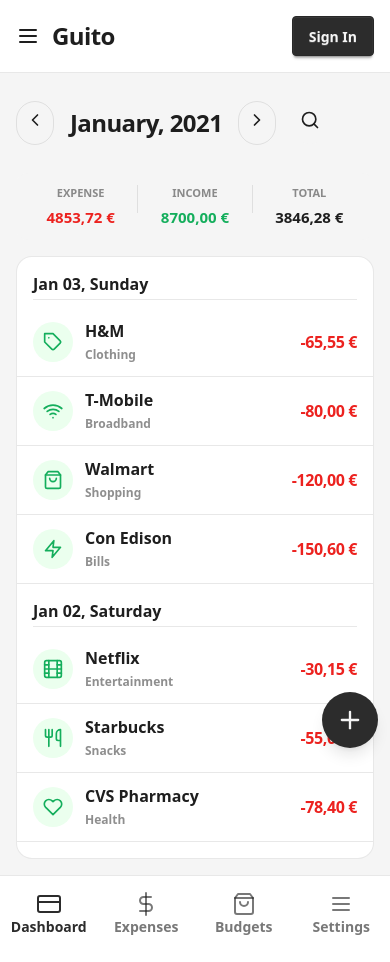
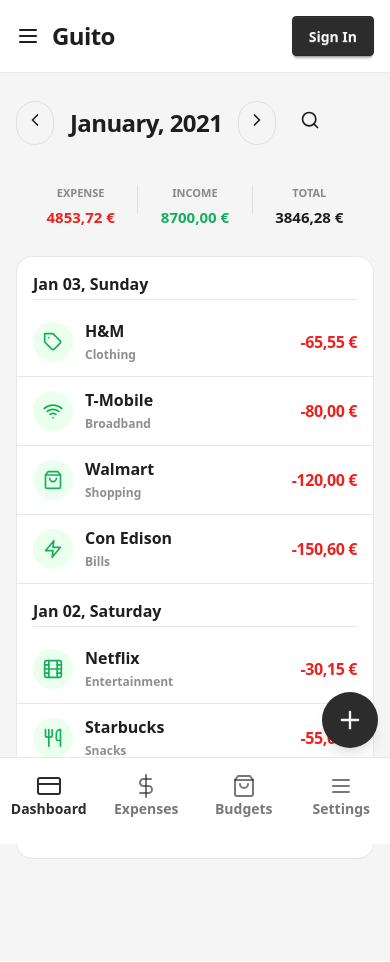
Before and after one commit to JoseHRosario/guito-ui, an Angular app: page / in a window 390 px wide. Built offline with nearby package versions, Linux system fonts and the light colour scheme.

Commit message:
fix: mobile bottom nav fixed to viewport (content scrolls beneath)

```diff
--- a/src/app/shell/shell.html
+++ b/src/app/shell/shell.html
@@ -38,10 +38,10 @@
     </div>
   </header>
 
-  <main class="flex-1"><router-outlet /></main>
+  <main class="flex-1 pb-[86px] lg:pb-0"><router-outlet /></main>
 
-  <!-- Mobile bottom navigation -->
-  <nav class="flex shrink-0 items-center justify-between border-t border-base-content/10 bg-base-100 pt-3 pb-6 lg:hidden" aria-label="Bottom navigation">
+  <!-- Mobile bottom navigation (fixed — always visible, content scrolls beneath) -->
+  <nav class="fixed inset-x-0 bottom-0 z-20 flex items-center justify-between border-t border-base-content/10 bg-base-100 pt-3 pb-6 lg:hidden" aria-label="Bottom navigation">
     @for (item of nav; track item.label) {
       <div class="flex min-w-0 flex-1 flex-col items-center gap-1 p-1">
         <g-icon [name]="item.icon" class="size-6" [class]="tabClass(item.label)" />
```
